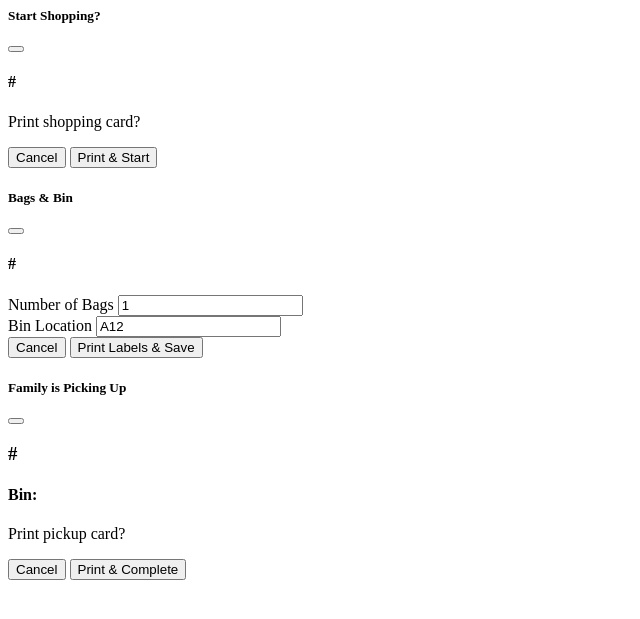
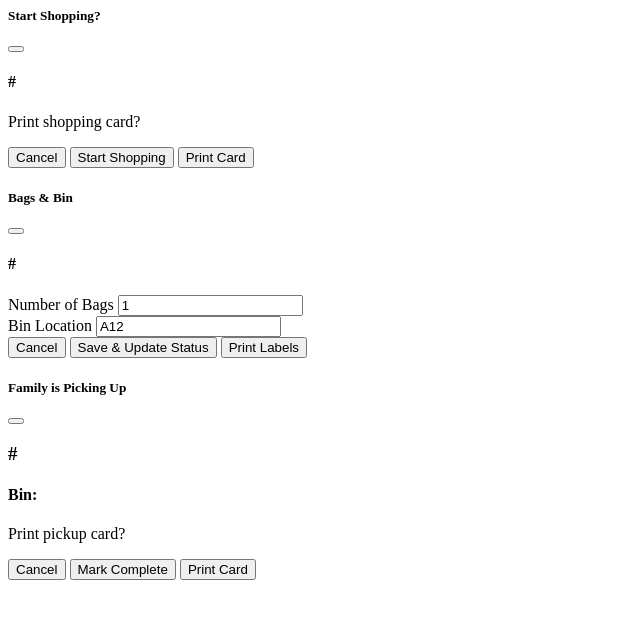
Before and after one commit to charliebrennan50/t4t_workflow_new, a Node server app: template views/partials/modals.ejs in a window 1280 px wide. Shown: the top 619 px of the page, without its empty margins (0-640 px from the left). Run offline with Node 20, Linux system fonts and the light colour scheme; the template is opened without the code that fills it, so the values that code supplies are empty.

Commit message:
implement chat fixes

```diff
--- a/server.js
+++ b/server.js
@@ -34,11 +34,22 @@
 
 app.post("/api/finalize", async (req, res) => {
   const { control_number, status, bags, bin } = req.body;
+
   try {
-    await pool.query(
-      `UPDATE recipients SET status = $1, bags = $2, bin = $3 WHERE control_number = $4`,
-      [status, bags || null, bin || null, control_number]
-    );
+    if (bags !== undefined && bin !== undefined) {
+      // Being Shopped: write bags and bin once
+      await pool.query(
+        `UPDATE recipients SET status=$1, bags=$2, bin=$3 WHERE control_number=$4`,
+        [status, bags, bin, control_number]
+      );
+    } else {
+      // Only update status
+      await pool.query(
+        `UPDATE recipients SET status=$1 WHERE control_number=$2`,
+        [status, control_number]
+      );
+    }
+
     res.json({ success: true });
   } catch (err) {
     console.error(err);
--- a/views/partials/modals.ejs
+++ b/views/partials/modals.ejs
@@ -1,5 +1,5 @@
 <script>
-  // GLOBAL printReceipt — works perfectly
+  // GLOBAL printReceipt
   function printReceipt(text) {
     const win = window.open('', '_blank', 'width=380,height=600');
     win.document.write(`
@@ -22,8 +22,8 @@
 
   function openBagsModal(family) {
     document.getElementById('bagsControl').textContent = family.control_number;
-    document.getElementById('numBags').value = 1;
-    document.getElementById('binLocation').value = 'A12';
+    document.getElementById('numBags').value = family.bags || 1;
+    document.getElementById('binLocation').value = family.bin || 'A12';
     new bootstrap.Modal(document.getElementById('bagsModal')).show();
   }
 
@@ -33,49 +33,104 @@
     new bootstrap.Modal(document.getElementById('pickupModal')).show();
   }
 
-  // PRINT & SAVE — 100% WORKING
-  async function printShoppingCard() {
+  // SHOPPING MODAL FUNCTIONS
+  async function finalizeShopping() {
     const control = document.getElementById('shopControl').textContent;
     const family = families.find(f => f.control_number === control);
-    const kids = family.children.map(c => `${c.gender} age ${c.age}` + (c.special_requests ? ` — ${c.special_requests}` : '')).join('\n');
-    printReceipt(`TOYS FOR TOTS SOUTH BREVARD\nCONTROL: ${control}\n${kids}\nThank you!`);
+    if (!family) return;
 
+    try {
       await fetch("/api/finalize", {
         method: "POST",
         headers: { "Content-Type": "application/json" },
         body: JSON.stringify({ control_number: control, status: "being_shopped" })
       });
-    location.reload();
+
+      family.status = "being_shopped";
+      renderFamilies();
+      showSection('being_shopped');
+
+      const modal = bootstrap.Modal.getInstance(document.getElementById('shoppingModal'));
+      if (modal) modal.hide();
+    } catch (err) {
+      console.error(err);
+      alert("Failed to update status");
+    }
   }
 
-  async function saveAndPrintBagLabels() {
+  function printShoppingCard() {
+    const control = document.getElementById('shopControl').textContent;
+    const family = families.find(f => f.control_number === control);
+    const kids = family.children.map(c => `${c.gender} age ${c.age}` + (c.special_requests ? ` — ${c.special_requests}` : '')).join('\n');
+    printReceipt(`TOYS FOR TOTS SOUTH BREVARD\nCONTROL: ${control}\n${kids}\nThank you!`);
+  }
+
+  // BAGS & BIN MODAL FUNCTIONS
+  async function finalizeBags() {
     const control = document.getElementById('bagsControl').textContent;
-    const bags = document.getElementById('numBags').value || 1;
+    const family = families.find(f => f.control_number === control);
+    const bags = parseInt(document.getElementById('numBags').value) || 1;
+    const bin = document.getElementById('binLocation').value.trim() || "UNKNOWN";
+
+    try {
+      await fetch("/api/finalize", {
+        method: "POST",
+        headers: { "Content-Type": "application/json" },
+        body: JSON.stringify({ control_number: control, status: "ready_for_pickup", bags, bin })
+      });
+
+      family.status = "ready_for_pickup";
+      family.bags = bags;
+      family.bin = bin;
+      renderFamilies();
+      showSection('ready_for_pickup');
+
+      const modal = bootstrap.Modal.getInstance(document.getElementById('bagsModal'));
+      if (modal) modal.hide();
+    } catch (err) {
+      console.error(err);
+      alert("Failed to update bags/bin");
+    }
+  }
+
+  function printBagLabels() {
+    const control = document.getElementById('bagsControl').textContent;
+    const bags = parseInt(document.getElementById('numBags').value) || 1;
     const bin = document.getElementById('binLocation').value.trim() || "UNKNOWN";
 
     for (let i = 1; i <= bags; i++) {
       printReceipt(`BAG LABEL\nControl: ${control}\nBag ${i} of ${bags}\nBin: ${bin}`);
     }
-
-    await fetch("/api/finalize", {
-      method: "POST",
-      headers: { "Content-Type": "application/json" },
-      body: JSON.stringify({ control_number: control, status: "ready_for_pickup", bags, bin })
-    });
-    location.reload();
   }
 
-  async function printPickupCard() {
+  // PICKUP MODAL FUNCTIONS
+  async function finalizePickup() {
     const control = document.getElementById('pickupControl').textContent;
-    const bin = document.getElementById('pickupBin').textContent;
-    printReceipt(`PICKUP READY!\nControl: ${control}\nBin Location: ${bin}\nThank you!`);
+    const family = families.find(f => f.control_number === control);
 
+    try {
       await fetch("/api/finalize", {
         method: "POST",
         headers: { "Content-Type": "application/json" },
         body: JSON.stringify({ control_number: control, status: "complete" })
       });
-    location.reload();
+
+      family.status = "complete";
+      renderFamilies();
+      showSection('complete');
+
+      const modal = bootstrap.Modal.getInstance(document.getElementById('pickupModal'));
+      if (modal) modal.hide();
+    } catch (err) {
+      console.error(err);
+      alert("Failed to mark complete");
+    }
+  }
+
+  function printPickupCard() {
+    const control = document.getElementById('pickupControl').textContent;
+    const bin = document.getElementById('pickupBin').textContent;
+    printReceipt(`PICKUP READY!\nControl: ${control}\nBin Location: ${bin}\nThank you!`);
   }
 </script>
 
@@ -94,7 +149,8 @@
       </div>
       <div class="modal-footer justify-content-center">
         <button class="btn btn-secondary" data-bs-dismiss="modal">Cancel</button>
-        <button class="btn btn-success btn-lg" onclick="printShoppingCard()">Print & Start</button>
+        <button class="btn btn-success btn-lg" onclick="finalizeShopping()">Start Shopping</button>
+        <button class="btn btn-primary btn-lg" onclick="printShoppingCard()">Print Card</button>
       </div>
     </div>
   </div>
@@ -123,7 +179,8 @@
       </div>
       <div class="modal-footer justify-content-center">
         <button class="btn btn-secondary" data-bs-dismiss="modal">Cancel</button>
-        <button class="btn btn-info btn-lg" onclick="saveAndPrintBagLabels()">Print Labels & Save</button>
+        <button class="btn btn-info btn-lg" onclick="finalizeBags()">Save & Update Status</button>
+        <button class="btn btn-primary btn-lg" onclick="printBagLabels()">Print Labels</button>
       </div>
     </div>
   </div>
@@ -144,7 +201,8 @@
       </div>
       <div class="modal-footer justify-content-center">
         <button class="btn btn-secondary" data-bs-dismiss="modal">Cancel</button>
-        <button class="btn btn-success btn-lg" onclick="printPickupCard()">Print & Complete</button>
+        <button class="btn btn-success btn-lg" onclick="finalizePickup()">Mark Complete</button>
+        <button class="btn btn-primary btn-lg" onclick="printPickupCard()">Print Card</button>
       </div>
     </div>
   </div>
```
Also changed, not shown: views/index.ejs (+29 -15 lines), 1 other file. Lines whose indentation alone changed are shown as unchanged.
